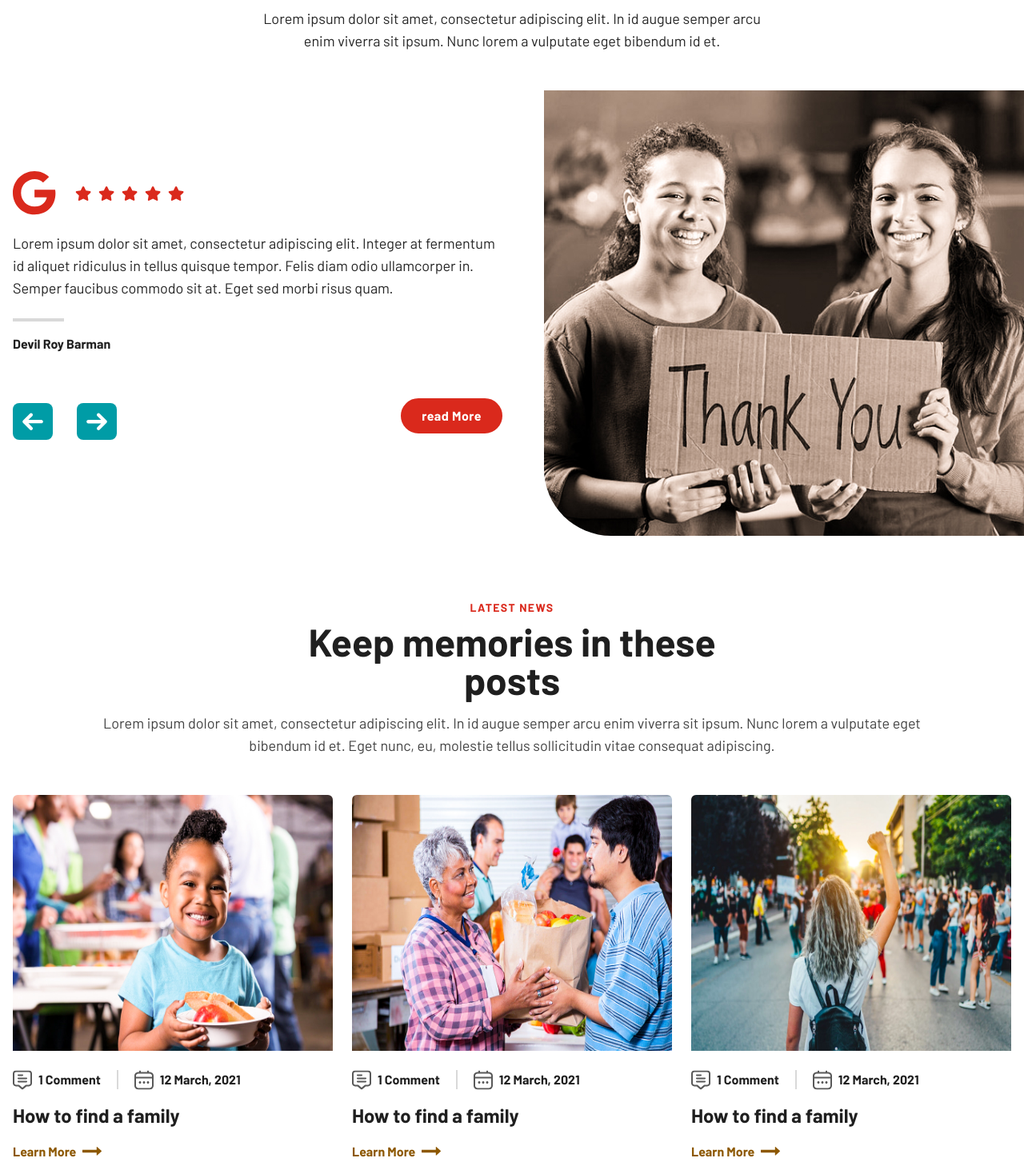
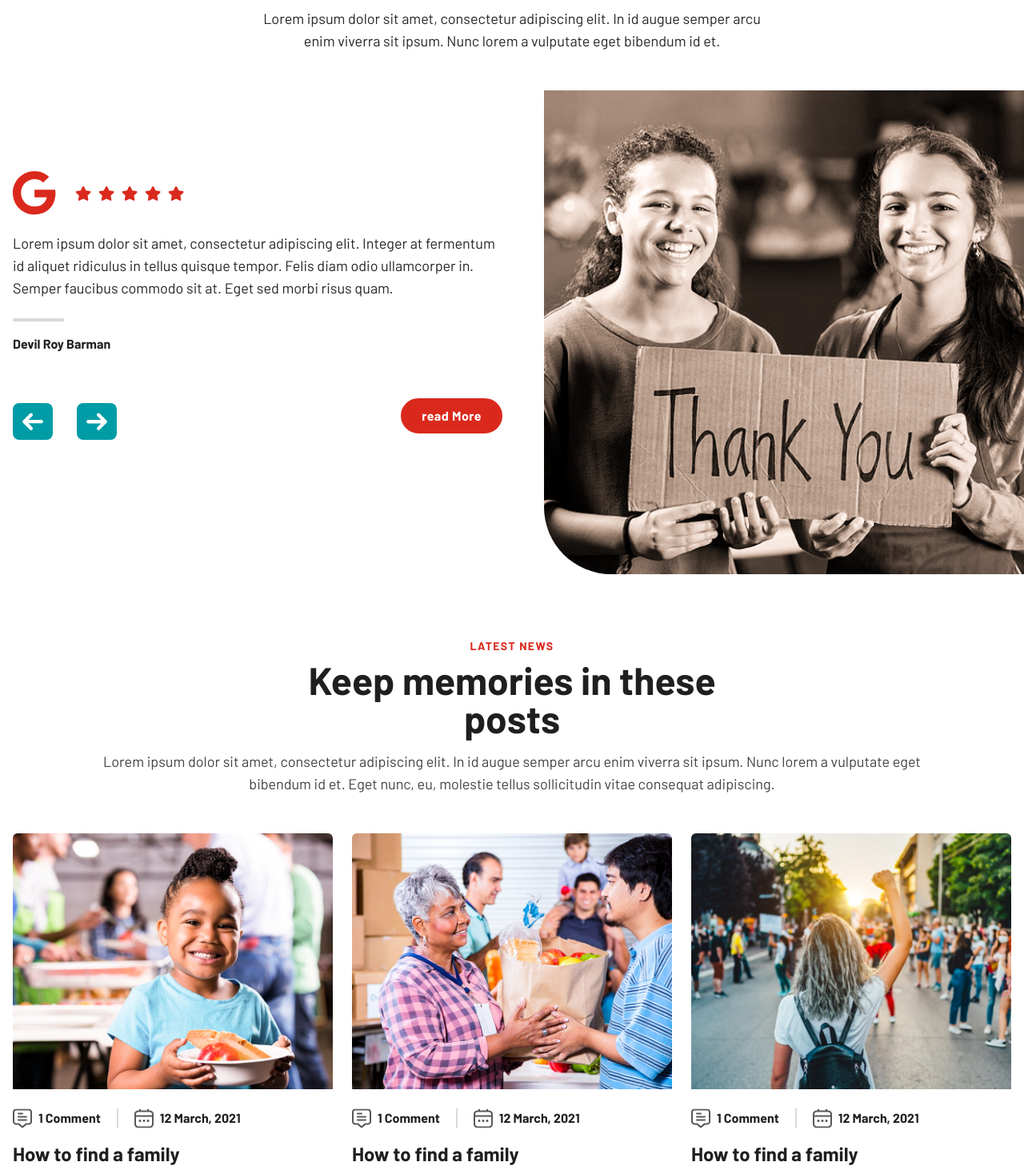
Before and after one commit to hemanta4291/charity-reactJs-template, a React (Create React App) app: page /causes in a window 1280 px wide. Shown: the part 3007-4470 px from the top of the page at 80% size. Built offline with nearby package versions, Linux system fonts and the light colour scheme; what react-google-maps would draw is missing.

Commit message:
some change pading

```diff
--- a/src/components/global/latestBox/LatestBox.jsx
+++ b/src/components/global/latestBox/LatestBox.jsx
@@ -10,7 +10,7 @@ const LatestBox = ({ item }) => {
     return (
         <div className='group overflow-hidden'>
             <div className=' h-auto sm:min-h-80 '>
-                <img className="h-full sm:min-h-80 w-full group-hover:scale-110 transition-all duration-0.5 rounded-t-md" src={img} alt="latest" />
+                <img className="object-cover h-full sm:min-h-80 w-full group-hover:scale-110 transition-all duration-0.5 rounded-t-md" src={img} alt="latest" />
             </div>
             <div className='bg-white relative'>
                 <div className='flex gap-5 pt-6'>
--- a/src/components/section/feature/Feature.jsx
+++ b/src/components/section/feature/Feature.jsx
@@ -97,7 +97,7 @@ const Feature = ({wrCustomClass=""}) => {
             </Body1>
 
         </div>
-        <div className='relative '>
+        <div className='relative pb-0 md:pb-12'>
         <div className='container mx-auto px-4 pt-0 lg:pt-24 lg:pb-32'>
            <div className='grid grid-cols-1 lg:grid-cols-2 gap-0 md:gap-6'>
             <Slider1 {...settings}>
@@ -109,7 +109,7 @@ const Feature = ({wrCustomClass=""}) => {
            </div>
           </div>
           <div className='overflow-hidden lg:absolute left-1/2 top-0 lg:w-1/2 h-full pt-20 lg:pt-0 px-5 lg:px-0'>
-              <img className=' lg:ml-10 rounded-bl-100 w-full h-full' src={featureImg} alt="decause" />
+              <img className='object-cover lg:ml-10 rounded-bl-100 w-full h-full' src={featureImg} alt="decause" />
           </div>
         </div>
 
--- a/src/components/section/missionSection/MissionSection.jsx
+++ b/src/components/section/missionSection/MissionSection.jsx
@@ -10,7 +10,7 @@ const MissionSection = ({wrCustomClass}) => {
         <div className={`${wrCustomClass} container mx-auto px-4`}>
             <div className='grid grid-cols-1 md:grid-cols-2 gap-10'>
                 <div>
-                    <img className='rounded-bra-100' src={missionImg}  alt="img"/>
+                    <img className='rounded-bra-100 object-cover' src={missionImg}  alt="img"/>
                 </div>
                 <div className='flex justify-center items-center'>
                     <div>
--- a/src/components/section/upcommingEvent/UpcommingEvent.jsx
+++ b/src/components/section/upcommingEvent/UpcommingEvent.jsx
@@ -62,7 +62,7 @@ const UpcommingEvent = ({wrCustomClass=""}) => {
               Lorem ipsum dolor sit amet, consectetur adipiscing elit. In id augue semper arcu enim viverra sit ipsum. Nunc lorem a vulputate eget bibendum id et. Eget nunc, eu, molestie tellus sollicitudin vitae consequat adipiscing.
             </Body1>
         </div>
-        <div className='relative'>
+        <div className='relative  pb-0 md:pb-12'>
            <div className='mb-4 lg:mb-0 lg:absolute h-full top-0 left-0 lg:pr-10 w-full lg:w-1/2'>
               <img className='px-5 md:px-0 rounded-br-100 object-cover h-full w-full' src={upcommingImg} alt="decause" />
            </div>
```
